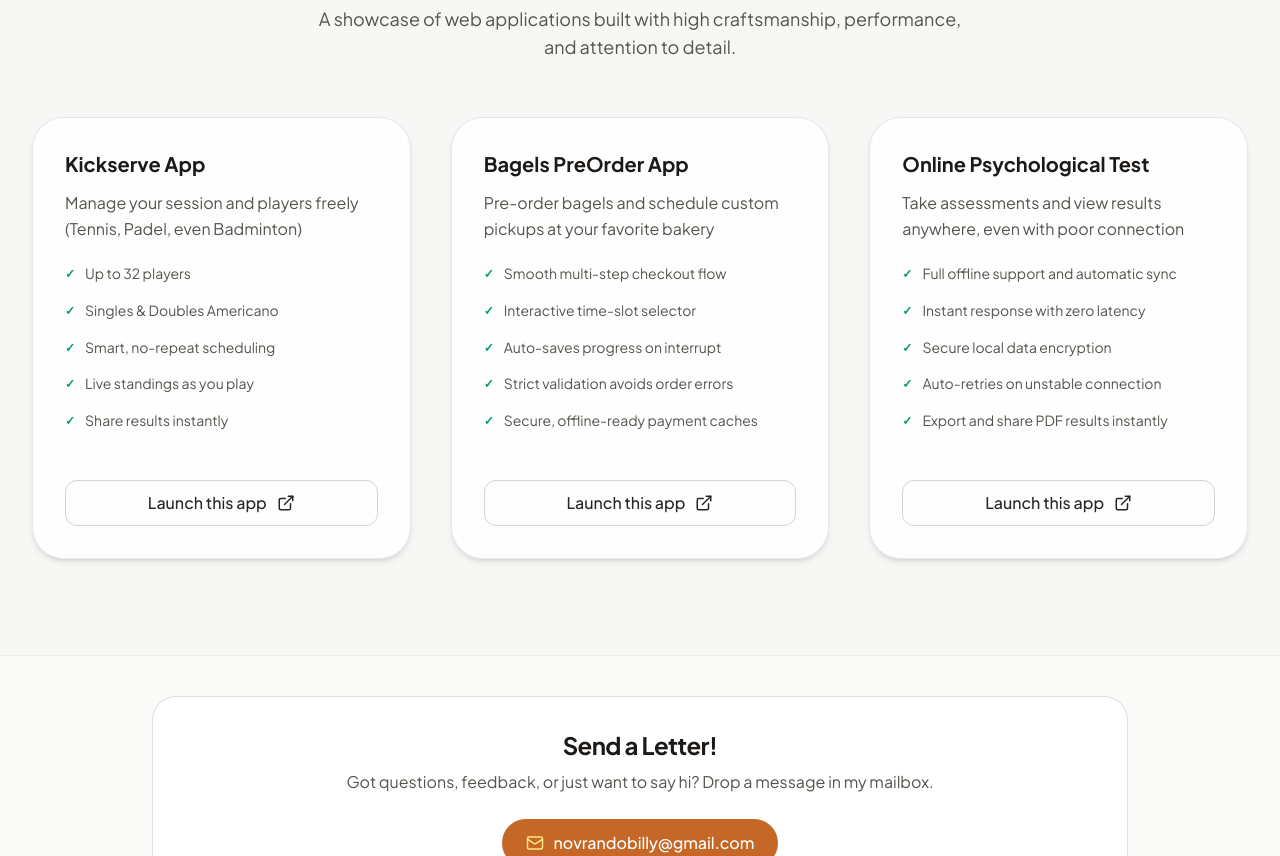
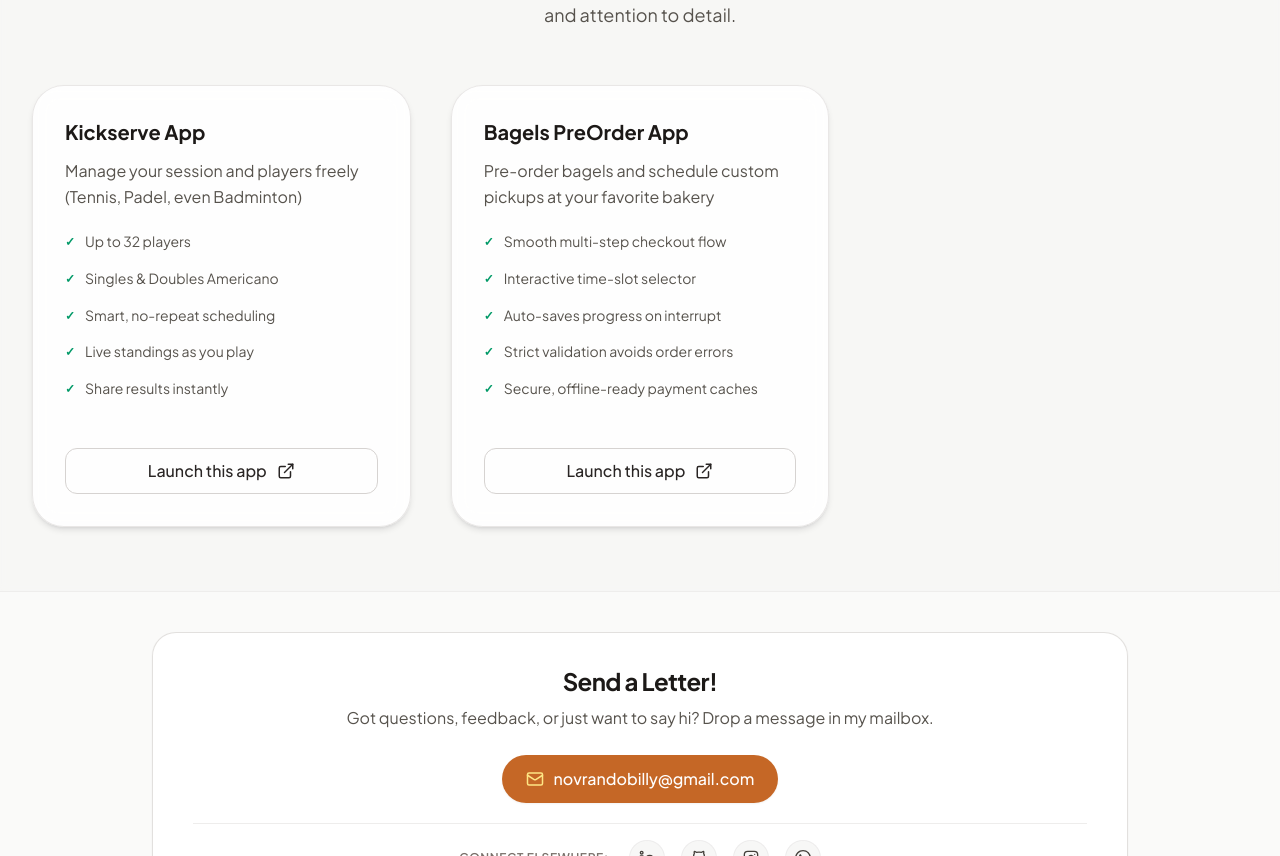
Before and after one commit to novrandobilly/lothlorien, a Next.js app in the folder frontend/: page / in a window 1280 px wide. Shown: the part 737-1593 px from the top of the page. Built offline with nearby package versions, Linux system fonts and the light colour scheme; no server answers.

Commit message:
feat: integrate hero-section constants into HeroSection component and clean up case-studies constants

```diff
--- a/frontend/src/constants/index.ts
+++ b/frontend/src/constants/index.ts
@@ -1 +1,2 @@
 export * from "@/features/home/features/case-studies/constants";
+export * from "@/features/home/features/hero-section/constants";
--- a/frontend/src/features/home/features/case-studies/constants/index.ts
+++ b/frontend/src/features/home/features/case-studies/constants/index.ts
@@ -32,17 +32,17 @@ export const projects: Project[] = [
     ],
     url: `${process.env.NEXT_PUBLIC_DEMO_URL_KICKSERVE}/project/bagels`,
   },
-  {
-    title: "Online Psychological Test",
-    description:
-      "Take assessments and view results anywhere, even with poor connection",
-    bullets: [
-      "Full offline support and automatic sync",
-      "Instant response with zero latency",
-      "Secure local data encryption",
-      "Auto-retries on unstable connection",
-      "Export and share PDF results instantly",
-    ],
-    url: `${process.env.NEXT_PUBLIC_DEMO_URL_KICKSERVE}/project/psikotes`,
-  },
+  // {
+  //   title: "Online Psychological Test",
+  //   description:
+  //     "Take assessments and view results anywhere, even with poor connection",
+  //   bullets: [
+  //     "Full offline support and automatic sync",
+  //     "Instant response with zero latency",
+  //     "Secure local data encryption",
+  //     "Auto-retries on unstable connection",
+  //     "Export and share PDF results instantly",
+  //   ],
+  //   url: `${process.env.NEXT_PUBLIC_DEMO_URL_KICKSERVE}/project/psikotes`,
+  // },
 ];
--- a/frontend/src/features/home/features/case-studies/index.tsx
+++ b/frontend/src/features/home/features/case-studies/index.tsx
@@ -6,7 +6,7 @@ export function CaseStudiesSection() {
   return (
     <section
       id="work"
-      className="py-24 relative bg-stone-100/70 border-y border-stone-200/60 backdrop-blur-xs"
+      className="py-16 relative bg-stone-100/70 border-y border-stone-200/60 backdrop-blur-xs"
     >
       <div className="max-w-7xl mx-auto px-6 sm:px-8">
         <div className="text-center max-w-2xl mx-auto mb-12 sm:mb-14">
@@ -14,7 +14,8 @@ export function CaseStudiesSection() {
             Web Apps & Interactive Experiences
           </h2>
           <p className="mt-3 text-base sm:text-lg text-stone-600">
-            A showcase of web applications built with high craftsmanship, performance, and attention to detail.
+            A showcase of web applications built with high craftsmanship,
+            performance, and attention to detail.
           </p>
         </div>
 
--- /dev/null
+++ b/frontend/src/features/home/features/hero-section/constants/index.ts
@@ -0,0 +1,34 @@
+export interface HeroPair {
+  asset: string;
+  outcome: string;
+}
+
+export const heroPairs: HeroPair[] = [
+  {
+    asset: "master spreadsheet",
+    outcome: "a real-time dashboard",
+  },
+  {
+    asset: "consulting framework",
+    outcome: "a dedicated client portal",
+  },
+  {
+    asset: "scoring methodology",
+    outcome: "an interactive web engine",
+  },
+  {
+    asset: "manual admin workflow",
+    outcome: "a custom business system",
+  },
+];
+
+// Choose from: "emerald" | "gradient" | "highlight"
+export const ACTIVE_OUTCOME_STYLE: "emerald" | "gradient" | "highlight" = "gradient";
+
+export const OUTCOME_STYLES = {
+  emerald: "text-emerald-700 border-b-2 border-emerald-500 pb-0.5",
+  gradient:
+    "bg-linear-to-r from-emerald-600 to-teal-600 bg-clip-text text-transparent border-b-2 border-emerald-500/70 pb-0.5 inline-block",
+  highlight:
+    "bg-emerald-50 text-emerald-900 px-2 py-0.5 rounded-md border border-emerald-100/80 shadow-2xs inline-block",
+};
--- a/frontend/src/features/home/features/hero-section/index.tsx
+++ b/frontend/src/features/home/features/hero-section/index.tsx
@@ -4,36 +4,11 @@ import React, { useState, useEffect } from "react";
 import { LothlorienButton } from "@/components/ui/LothlorienButton";
 import { ArrowRight, Calendar } from "lucide-react";
 import { ProofStripSection } from "./features/ProofStripSection";
-
-const heroPairs = [
-  {
-    asset: "master spreadsheet",
-    outcome: "a real-time dashboard",
-  },
-  {
-    asset: "consulting framework",
-    outcome: "a dedicated client portal",
-  },
-  {
-    asset: "scoring methodology",
-    outcome: "an interactive web engine",
-  },
-  {
-    asset: "manual admin workflow",
-    outcome: "a custom business system",
-  },
-];
-
-// Choose from: "emerald" | "gradient" | "highlight"
-const ACTIVE_OUTCOME_STYLE: "emerald" | "gradient" | "highlight" = "gradient";
-
-const OUTCOME_STYLES = {
-  emerald: "text-emerald-700 border-b-2 border-emerald-500 pb-0.5",
-  gradient:
-    "bg-linear-to-r from-emerald-600 to-teal-600 bg-clip-text text-transparent border-b-2 border-emerald-500/70 pb-0.5 inline-block",
-  highlight:
-    "bg-emerald-50 text-emerald-900 px-2 py-0.5 rounded-md border border-emerald-100/80 shadow-2xs inline-block",
-};
+import {
+  heroPairs,
+  ACTIVE_OUTCOME_STYLE,
+  OUTCOME_STYLES,
+} from "./constants";
 
 export function HeroSection() {
   const [index, setIndex] = useState(0);
```
